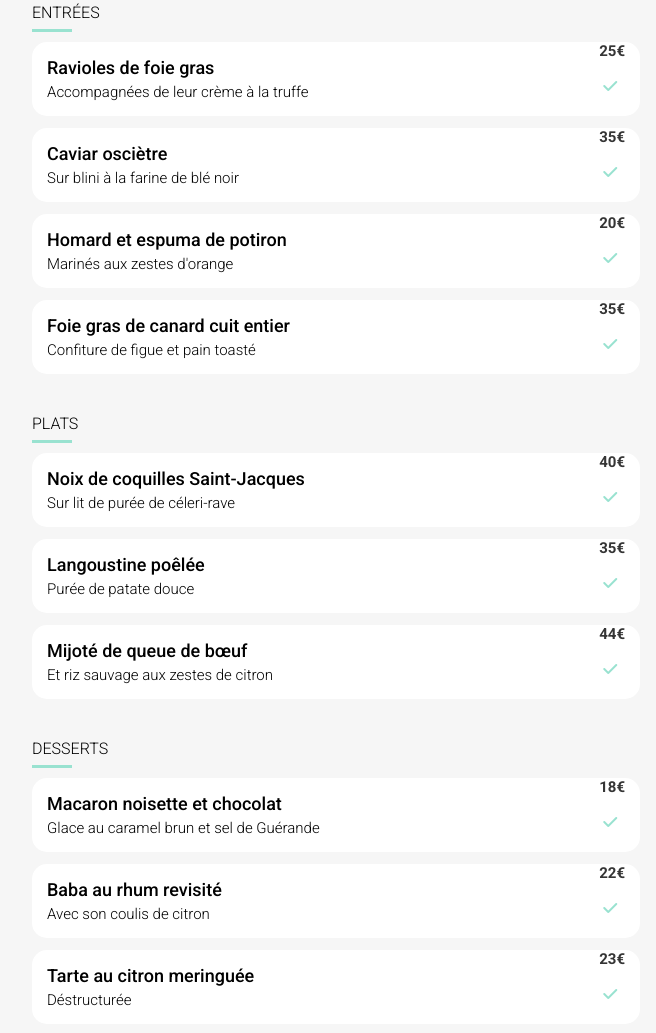
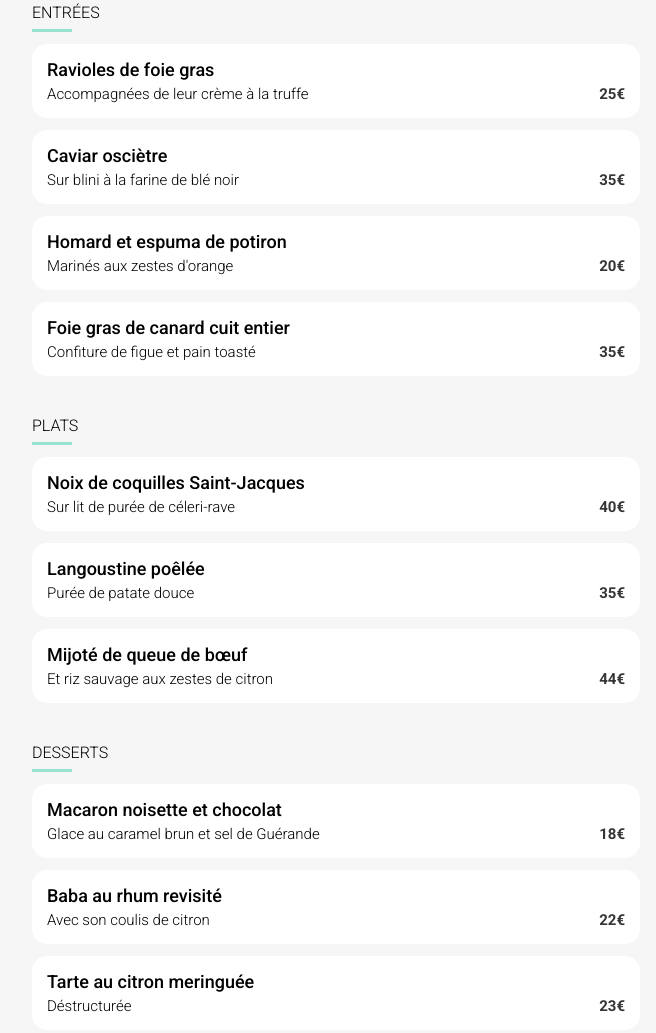
Before and after one commit to ZigZob/Projet4_V1, a website: page menus/laNoteEnchantee.html in a window 1280 px wide. Shown: the part 513-1546 px from the top of the page, without its empty margins (304-960 px from the left). Drawn offline with Linux system fonts and the light colour scheme; a web font is replaced by a local one.

Commit message:
W3C passed, firefox passed

```diff
--- a/SASS/components/_order-card.scss
+++ b/SASS/components/_order-card.scss
@@ -15,8 +15,13 @@
         padding: 15px 0 15px 15px;
         gap: 5px;
         overflow: hidden;
-        max-width: calc(100% - 50px);
+        max-width: calc(100% - 41px);
         transition: max-width 250ms ease-in-out;
+
+        &>* {
+            white-space: nowrap;
+            overflow: hidden;
+        }
     }
 
     &__title {
@@ -66,17 +71,15 @@
     &:hover {
         & .order-card {
             &__content {
-                max-width: calc(100% - 110px);
-            }
-
-            &__content>* {
-                overflow: hidden;
-                text-overflow: ellipsis;
-                white-space: nowrap;
+                max-width: calc(100% - 101px);
             }
 
             &__price {
                 transform: translate(-60px);
+            }
+
+            &__content>* {
+                text-overflow: ellipsis;
             }
 
             &__checkbox {
--- a/SASS/pages/_home.scss
+++ b/SASS/pages/_home.scss
@@ -41,8 +41,8 @@
         border-bottom: 15px solid $color-primary;
         border-radius: 60%;
         box-shadow: 0px 0px 10px 0px $color-primary;
+        transform: rotate(0.5turn);
         animation: loader-spin 0.75s linear infinite;
-        rotate: 0.5turn;
     }
 
     &::before {
--- a/SASS/pages/_restaurant.scss
+++ b/SASS/pages/_restaurant.scss
@@ -23,21 +23,21 @@
             serif;
         font-size: 28px;
         color: $color-main-font;
+        margin-left: 13px;
     }
 
     &__icon {
         display: flex;
         align-items: center;
+        margin-right: 13px;
     }
 }
 
 .plate {
-    all: unset;
     @include flexColumn;
     gap: 12px;
     width: 100%;
     max-width: 634px;
-    border: none;
 
     &>* {
         margin: 0 13px 0 13px;
@@ -47,7 +47,6 @@
         font-weight: 300;
         position: relative;
         padding-bottom: 10px;
-        margin-bottom: 10px;
 
         &::after {
             content: '';
--- a/menus/laNoteEnchantee.html
+++ b/menus/laNoteEnchantee.html
@@ -33,125 +33,115 @@
                     <i class="fa-solid fa-heart fa-xl like--on"></i>
                 </div>
             </div>
-            <fieldset class="plate entrees">
-                <legend class="plate__title">ENTRÉES</legend>
-                <div class="order-card">
-                    <label for="entrees-one" class="order-card__content">
-                        <span class="order-card__title">Ravioles de foie gras</span>
-                        <span class="order-card__subtitle">Accompagnées de leur crème à la truffe</span>
-                    </label>
-                    <input type="checkbox" class="order-card__checkbox" id="entrees-one">
-                    <div class="order-card__slider">
+            <div class="plate entrees">
+                <h2 class="plate__title">ENTRÉES</h2>
+                <article class="order-card">
+                    <div class="order-card__content">
+                        <h3 class="order-card__title">Ravioles de foie gras</h3>
+                        <p class="order-card__subtitle">Accompagnées de leur crème à la truffe</p>
+                    </div>
                     <span class="order-card__price">25€</span>
-                        <div class="order-card--checked"><i class="order-card__checkmark fa-solid fa-check"></i></div>
+                    <div class="order-card__checkbox">
+                        <i class="order-card__checkmark fa-solid fa-check"></i>
                     </div>
+                </article>
+                <article class="order-card">
+                    <div class="order-card__content">
+                        <h3 class="order-card__title">Caviar osciètre</h3>
+                        <p class="order-card__subtitle">Sur blini à la farine de blé noir</p>
                     </div>
-                <div class="order-card">
-                    <label for="entrees-two" class="order-card__content">
-                        <span class="order-card__title">Caviar osciètre</span>
-                        <span class="order-card__subtitle">Sur blini à la farine de blé noir</span>
-                    </label>
-                    <input type="checkbox" class="order-card__checkbox" id="entrees-two">
-                    <div class="order-card__slider">
                     <span class="order-card__price">35€</span>
-                        <div class="order-card--checked"><i class="order-card__checkmark fa-solid fa-check"></i></div>
+                    <div class="order-card__checkbox">
+                        <i class="order-card__checkmark fa-solid fa-check"></i>
                     </div>
+                </article>
+                <article class="order-card">
+                    <div class="order-card__content">
+                        <h3 class="order-card__title">Homard et espuma de potiron</h3>
+                        <p class="order-card__subtitle">Marinés aux zestes d'orange</p>
                     </div>
-                <div class="order-card">
-                    <label for="entrees-three" class="order-card__content">
-                        <span class="order-card__title">Homard et espuma de potiron</span>
-                        <span class="order-card__subtitle">Marinés aux zestes d'orange</span>
-                    </label>
-                    <input type="checkbox" class="order-card__checkbox" id="entrees-three">
-                    <div class="order-card__slider">
                     <span class="order-card__price">20€</span>
-                        <div class="order-card--checked"><i class="order-card__checkmark fa-solid fa-check"></i></div>
+                    <div class="order-card__checkbox">
+                        <i class="order-card__checkmark fa-solid fa-check"></i>
                     </div>
+                </article>
+                <article class="order-card">
+                    <div class="order-card__content">
+                        <h3 class="order-card__title">Foie gras de canard cuit entier</h3>
+                        <p class="order-card__subtitle">Confiture de figue et pain toasté</p>
                     </div>
-                <div class="order-card">
-                    <label for="entrees-four" class="order-card__content">
-                        <span class="order-card__title">Foie gras de canard cuit entier</span>
-                        <span class="order-card__subtitle">Confiture de figue et pain toasté</span>
-                    </label>
-                    <input type="checkbox" class="order-card__checkbox" id="entrees-four">
-                    <div class="order-card__slider">
                     <span class="order-card__price">35€</span>
-                        <div class="order-card--checked"><i class="order-card__checkmark fa-solid fa-check"></i></div>
+                    <div class="order-card__checkbox">
+                        <i class="order-card__checkmark fa-solid fa-check"></i>
                     </div>
+                </article>
             </div>
-            </fieldset>
-            <fieldset class="plate plats">
-                <legend class="plate__title">PLATS</legend>
-                <div class="order-card">
-                    <label for="plats-one" class="order-card__content">
-                        <span class="order-card__title">Noix de coquilles Saint-Jacques</span>
-                        <span class="order-card__subtitle">Sur lit de purée de céleri-rave</span>
-                    </label>
-                    <input type="checkbox" class="order-card__checkbox" id="plats-one">
-                    <div class="order-card__slider">
+            <div class="plate plats">
+                <h2 class="plate__title">PLATS</h2>
+                <article class="order-card">
+                    <div class="order-card__content">
+                        <h3 class="order-card__title">Noix de coquilles Saint-Jacques</h3>
+                        <p class="order-card__subtitle">Sur lit de purée de céleri-rave</p>
+                    </div>
                     <span class="order-card__price">40€</span>
-                        <div class="order-card--checked"><i class="order-card__checkmark fa-solid fa-check"></i></div>
+                    <div class="order-card__checkbox">
+                        <i class="order-card__checkmark fa-solid fa-check"></i>
                     </div>
+                </article>
+                <article class="order-card">
+                    <div class="order-card__content">
+                        <h3 class="order-card__title">Langoustine poêlée</h3>
+                        <p class="order-card__subtitle">Purée de patate douce</p>
                     </div>
-                <div class="order-card">
-                    <label for="plats-two" class="order-card__content">
-                        <span class="order-card__title">Langoustine poêlée</span>
-                        <span class="order-card__subtitle">Purée de patate douce</span>
-                    </label>
-                    <input type="checkbox" class="order-card__checkbox" id="plats-two">
-                    <div class="order-card__slider">
                     <span class="order-card__price">35€</span>
-                        <div class="order-card--checked"><i class="order-card__checkmark fa-solid fa-check"></i></div>
+                    <div class="order-card__checkbox">
+                        <i class="order-card__checkmark fa-solid fa-check"></i>
                     </div>
+                </article>
+                <article class="order-card">
+                    <div class="order-card__content">
+                        <h3 class="order-card__title">Mijoté de queue de bœuf</h3>
+                        <p class="order-card__subtitle">Et riz sauvage aux zestes de citron</p>
                     </div>
-                <div class="order-card">
-                    <label for="plats-three" class="order-card__content">
-                        <span class="order-card__title">Mijoté de queue de bœuf</span>
-                        <span class="order-card__subtitle">Et riz sauvage aux zestes de citron</span>
-                    </label>
-                    <input type="checkbox" class="order-card__checkbox" id="plats-three">
-                    <div class="order-card__slider">
                     <span class="order-card__price">44€</span>
-                        <div class="order-card--checked"><i class="order-card__checkmark fa-solid fa-check"></i></div>
+                    <div class="order-card__checkbox">
+                        <i class="order-card__checkmark fa-solid fa-check"></i>
                     </div>
+                </article>
             </div>
-            </fieldset>
-            <fieldset class="plate desserts">
-                <legend class="plate__title">DESSERTS</legend>
-                <div class="order-card">
-                    <label for="desserts-one" class="order-card__content">
-                        <span class="order-card__title">Macaron noisette et chocolat</span>
-                        <span class="order-card__subtitle">Glace au caramel brun et sel de Guérande</span>
-                    </label>
-                    <input type="checkbox" class="order-card__checkbox" id="desserts-one">
-                    <div class="order-card__slider">
+            <div class="plate desserts">
+                <h2 class="plate__title">DESSERTS</h2>
+                <article class="order-card">
+                    <div class="order-card__content">
+                        <h3 class="order-card__title">Macaron noisette et chocolat</h3>
+                        <p class="order-card__subtitle">Glace au caramel brun et sel de Guérande</p>
+                    </div>
                     <span class="order-card__price">18€</span>
-                        <div class="order-card--checked"><i class="order-card__checkmark fa-solid fa-check"></i></div>
+                    <div class="order-card__checkbox">
+                        <i class="order-card__checkmark fa-solid fa-check"></i>
                     </div>
+                </article>
+                <article class="order-card">
+                    <div class="order-card__content">
+                        <h3 class="order-card__title">Baba au rhum revisité</h3>
+                        <p class="order-card__subtitle">Avec son coulis de citron</p>
                     </div>
-                <div class="order-card">
-                    <label for="desserts-two" class="order-card__content">
-                        <span class="order-card__title">Baba au rhum revisité</span>
-                        <span class="order-card__subtitle">Avec son coulis de citron</span>
-                    </label>
-                    <input type="checkbox" class="order-card__checkbox" id="desserts-two">
-                    <div class="order-card__slider">
                     <span class="order-card__price">22€</span>
-                        <div class="order-card--checked"><i class="order-card__checkmark fa-solid fa-check"></i></div>
+                    <div class="order-card__checkbox">
+                        <i class="order-card__checkmark fa-solid fa-check"></i>
                     </div>
+                </article>
+                <article class="order-card">
+                    <div class="order-card__content">
+                        <h3 class="order-card__title">Tarte au citron meringuée</h3>
+                        <p class="order-card__subtitle">Déstructurée</p>
                     </div>
-                <div class="order-card">
-                    <label for="desserts-three" class="order-card__content">
-                        <span class="order-card__title">Tarte au citron meringuée</span>
-                        <span class="order-card__subtitle">Déstructurée</span>
-                    </label>
-                    <input type="checkbox" class="order-card__checkbox" id="desserts-three">
-                    <div class="order-card__slider">
                     <span class="order-card__price">23€</span>
-                        <div class="order-card--checked"><i class="order-card__checkmark fa-solid fa-check"></i></div>
+                    <div class="order-card__checkbox">
+                        <i class="order-card__checkmark fa-solid fa-check"></i>
                     </div>
+                </article>
             </div>
-            </fieldset>
             <button class="btn cta-btn plate-selection__btn">Commander</button>
         </section>
     </main>
@@ -160,7 +150,7 @@
         <a class="footer__link" href="#"><i class="fa-solid fa-utensils"></i>Proposer un restaurant</a>
         <a class="footer__link" href="#"><i class="fa-solid fa-handshake-angle"></i>Devenir partenaire</a>
         <a class="footer__link footer__link--fw-400" href="#">Mentions légales</a>
-        <a class="footer__link footer__link--fw-400" href="mailto:email@example.com">Contact</a>
+        <a class="footer__link footer__link--fw-400" href="mailto:contact@ohmyfood.com">Contact</a>
     </footer>
 </body>
 
```
Also changed, not shown: index.html (+2 -2 lines), menus/aLaFrancaise.html (+73 -82 lines), menus/laPaletteDuGout.html (+1 -1 lines), menus/leDeliceDesSense.html (+73 -82 lines), assets/css/style.css, 1 other file. Lines whose indentation alone changed are shown as unchanged.
